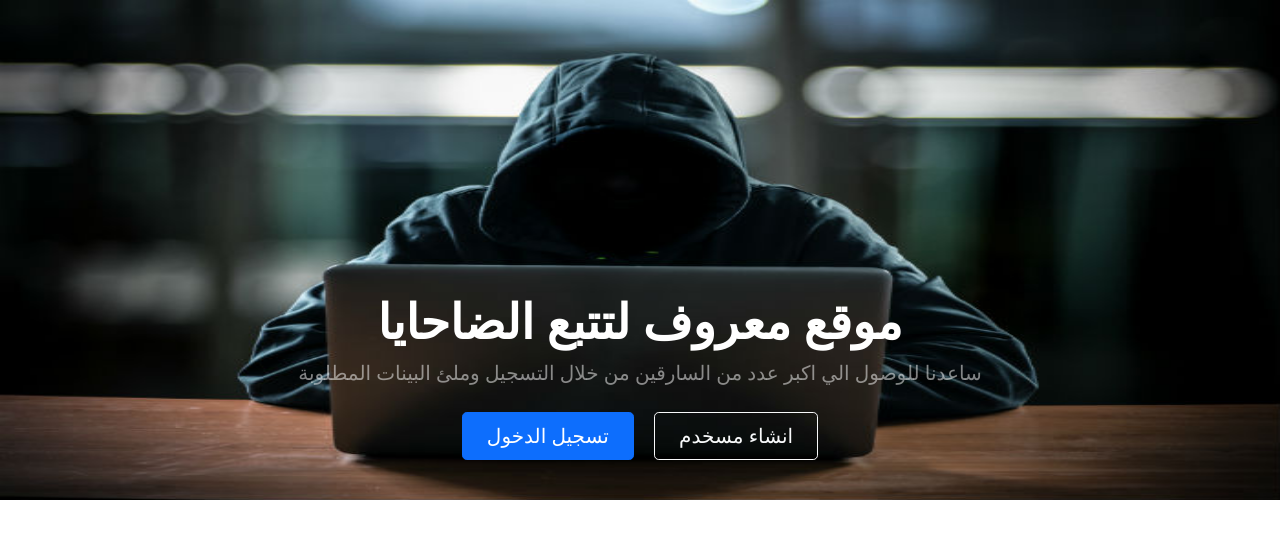
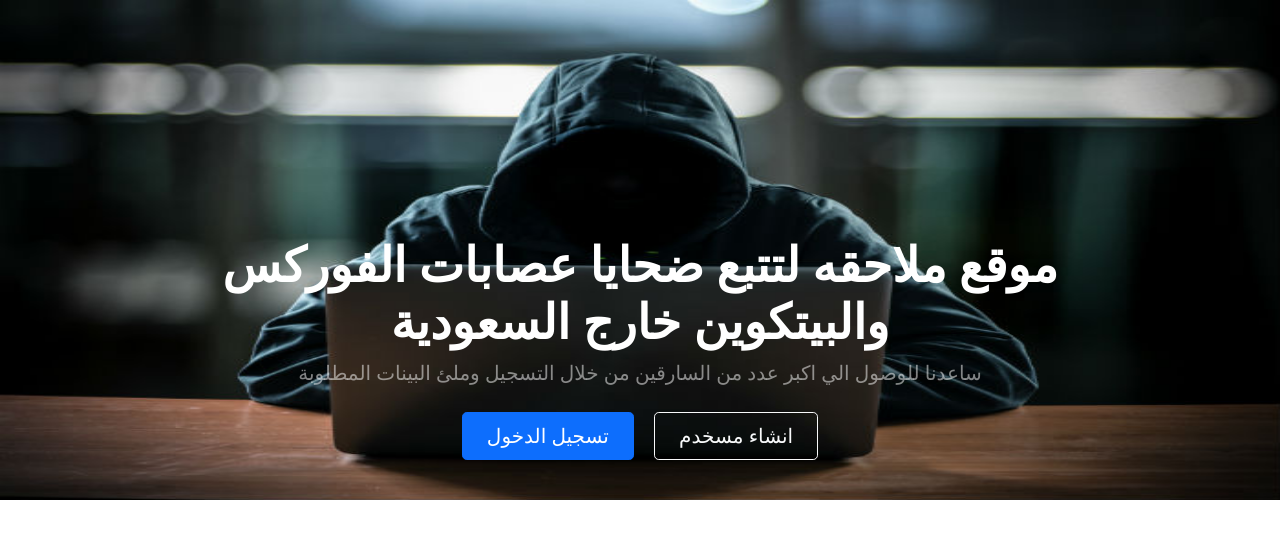
Before and after one commit to mohamedgamalmoha/saudipart, a Django app: page / in a window 1280 px wide. Shown: the part 76-626 px from the top of the page. Run offline with Django 3.2, Linux system fonts and the light colour scheme; some libraries are stand-ins or nearby versions.

Commit message:
Update home.html

```diff
--- a/templates/home.html
+++ b/templates/home.html
@@ -19,7 +19,7 @@
         <div class="carousel-item active">
             <img class="d-block w-100" src="{% static 'images/thief.jpg' %}" alt="First slide" style="max-height: 500px; object-fit: fill;">
             <div class="carousel-caption d-none d-md-block">
-                <h1 class="display-5 fw-bolder text-white mb-2">موقع معروف لتتبع الضاحايا </h1>
+                <h1 class="display-5 fw-bolder text-white mb-2">موقع ملاحقه لتتبع ضحايا عصابات الفوركس والبيتكوين خارج السعودية </h1>
                 <p class="lead text-white-50 mb-4"> ساعدنا للوصول الي اكبر عدد من السارقين من خلال التسجيل وملئ البينات المطلوبة</p>
                  {% if not request.user.is_authenticated %}
                 <a class="btn btn-primary btn-lg px-4 me-sm-3" href="{% url 'accounts:login' %}">تسجيل الدخول</a>
```
